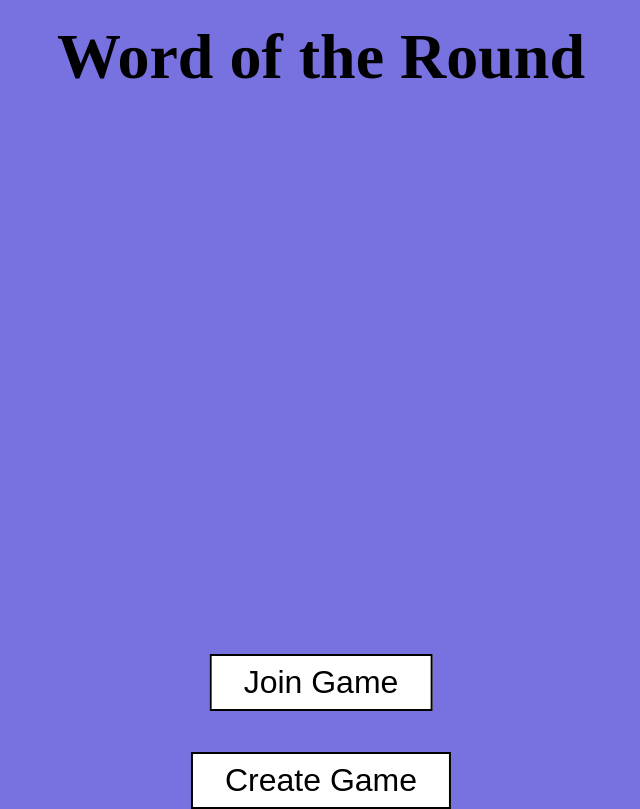
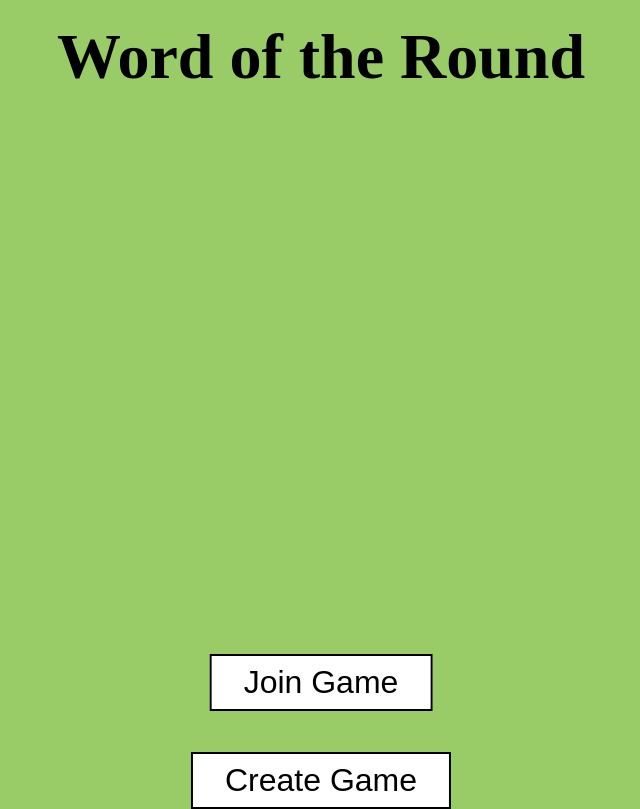
Before and after one commit to ccolbyssmith/Word-of-the-Round, a Flask app: page /Word_of_the_Round/home in a window 1280 px wide. Shown: the whole page, without its empty margins (319-959 px from the left). Run offline with Flask 2, Linux system fonts and the light colour scheme.

Commit message:
Update homeStyle.css
Changed the background color from purple to green

```diff
--- a/flaskr/static/css/homeStyle.css
+++ b/flaskr/static/css/homeStyle.css
@@ -1,5 +1,5 @@
 body {
-    background-color: #7872e0;
+    background-color: #99cc66;
     color: #000000;
 }
 
```
